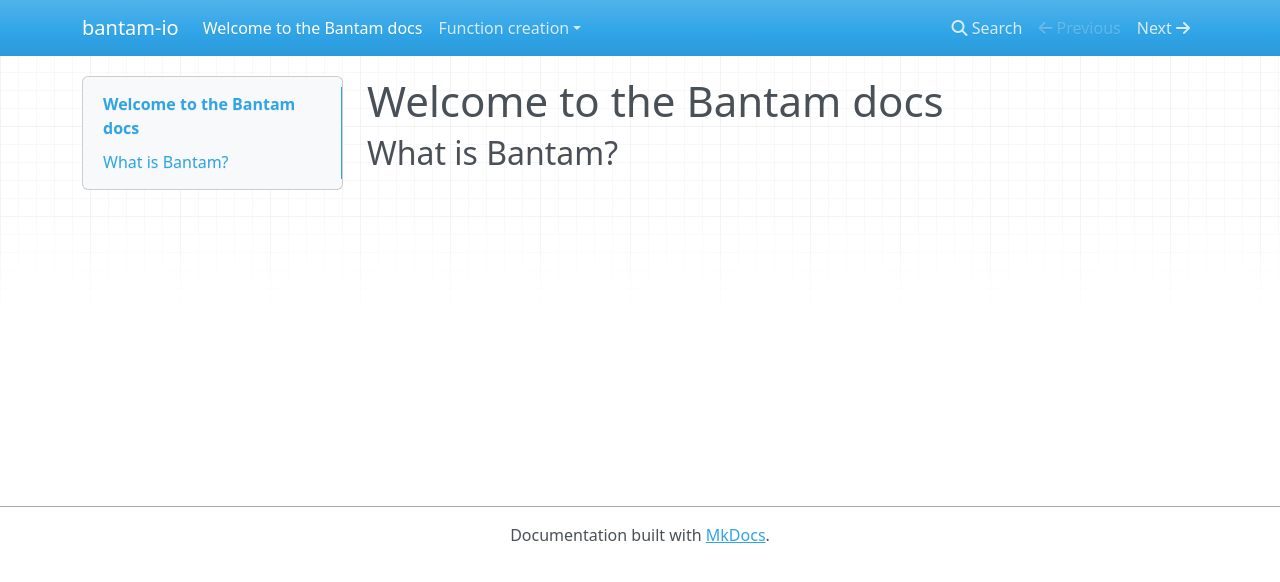
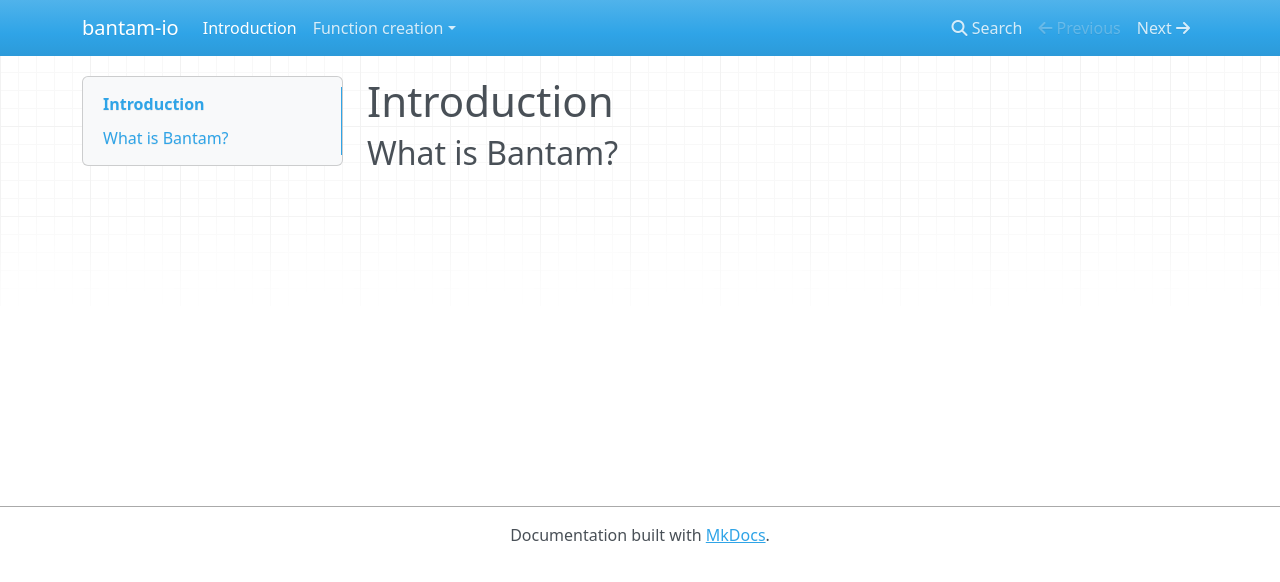
Before and after one commit to bantam-io/docs, an MkDocs documentation site: the page built from docs/index.md, in a window 1280 px wide. Shown: the top 582 px of the page. Built offline with MkDocs 1.6.1, drawn with Linux system fonts in a browser that asks for light colours; nearby versions of some CDN libraries.

Commit message:
Restructing again...

```diff
--- a/docs/index.md
+++ b/docs/index.md
@@ -1,3 +1,3 @@
-# Welcome to the Bantam docs
+# Introduction
 
 ## What is Bantam?
```
